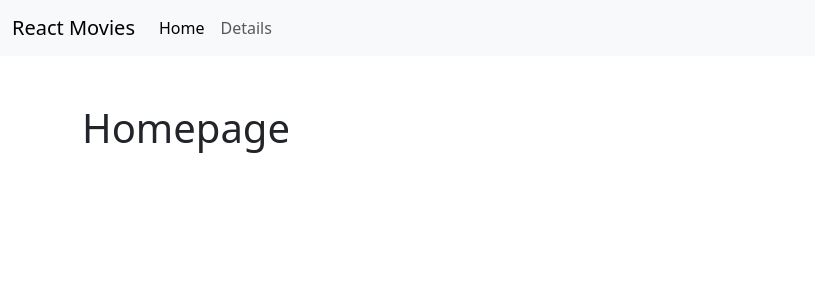
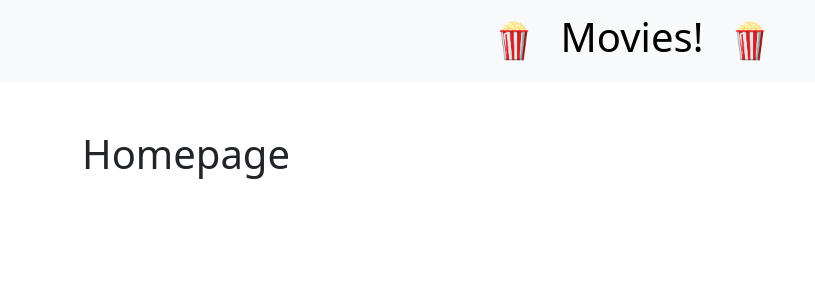
Before and after one commit to SimoneChiodo/webapp-react, a React (Vite) app: page / in a window 1280 px wide. Shown: the top 300 px of the page, without its empty margins (0-815 px from the left). Built offline with nearby package versions, Linux system fonts and the light colour scheme.

Commit message:
modify Header

```diff
--- /dev/null
+++ b/src/assets/Header.css
@@ -0,0 +1,3 @@
+.header-popcorn {
+    width: 30px;
+}
--- a/src/components/Header.jsx
+++ b/src/components/Header.jsx
@@ -1,13 +1,29 @@
 import { Link } from "react-router-dom";
+
+// Custom CSS
+import "../assets/Header.css";
 
 export default function Header() {
     return (
         <nav className="navbar navbar-expand-lg bg-body-tertiary">
-            <div className="container-fluid">
-                <Link className="navbar-brand" to="/">
-                    React Movies
+            <div className="container-fluid d-flex justify-content-center">
+                <Link className="navbar-brand d-flex align-items-center" to="/">
+                    <img
+                        className="header-popcorn"
+                        src="/pop-corn.png"
+                        alt="pop-corn"
+                        draggable="false"
+                    />
+                    <h1>&nbsp;&nbsp; Movies! &nbsp;&nbsp;</h1>
+                    <img
+                        className="header-popcorn"
+                        src="/pop-corn.png"
+                        alt="pop-corn"
+                        draggable="false"
+                    />
                 </Link>
-                <button
+
+                {/* <button
                     className="navbar-toggler"
                     type="button"
                     data-bs-toggle="collapse"
@@ -35,7 +51,7 @@ export default function Header() {
                             </Link>
                         </li>
                     </ul>
-                </div>
+                </div> */}
             </div>
         </nav>
     );
```
